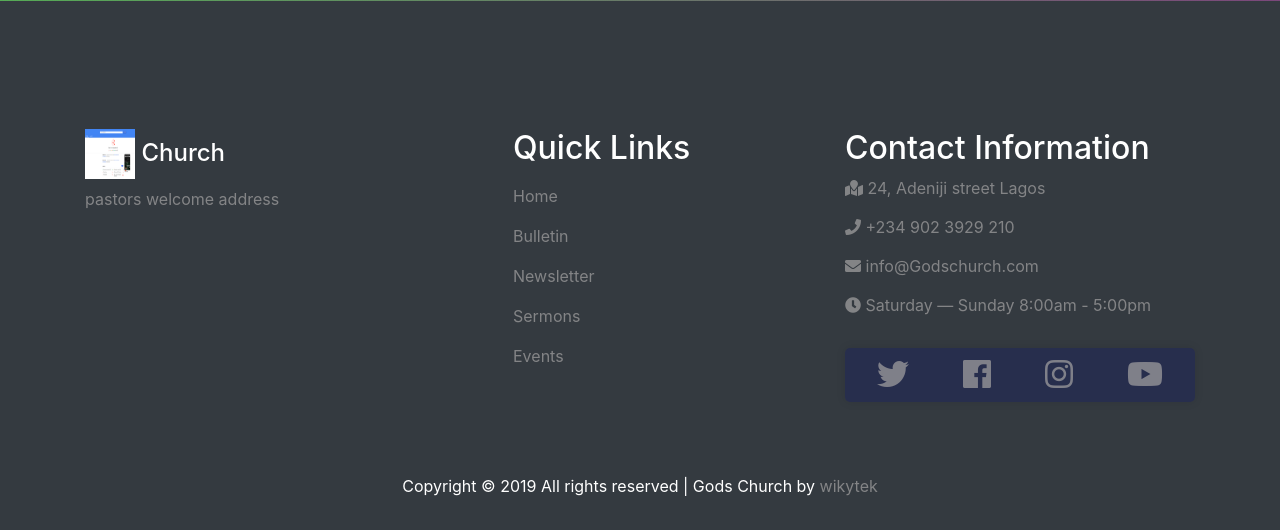
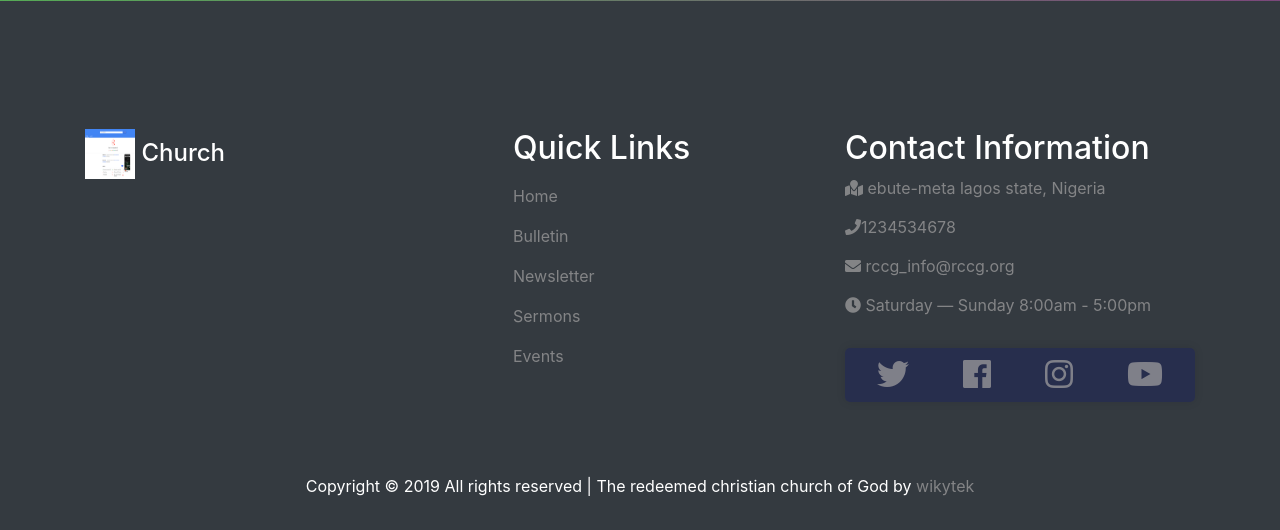
Before and after one commit to haastrupea/trinity, a PHP site: page /index.php in a window 1280 px wide. Shown: the part 4172-4702 px from the top of the page. Run offline with PHP 8.4, Linux system fonts and the light colour scheme; data comes from the database, SQL or seed files in the repository.

Commit message:
relaced placeholder content with db content

```diff
--- a/includes/footer.php
+++ b/includes/footer.php
@@ -11,7 +11,7 @@
                        <!-- <span>God</span> -->
                        <span>
                         <?php echo isset($church_name)? $church_name:"Church" ?></span></a></h5>
-                    <p class="animate">pastors welcome address</p>
+                    <p class="animate"></p>
                 </div>
             </div>
             <div class="col-md-4">
@@ -30,18 +30,29 @@
                 <div class="mb-4 animate">
                     <h2 >Contact Information</h2>
                     <ul class="list-unstyled contact-detail">
-               <li><span class="fa fa-map-marked"></span><span class="text"> 24, Adeniji street Lagos</span>
+               <li><span class="fa fa-map-marked"></span><span class="text"> <?php echo $ch_addr; ?></span>
                                 </li>
-                            <li><a href="#"><span class="fas fa-phone"></span><span class="text"> +234 902 3929 210</span></a></li>
-                            <li><a href="#"><span class="fas fa-envelope"></span><span class="text"> info@Godschurch.com</span></a></li>
+                                <?php if($ch_phn1): ?>
+                            <li><a href="#"><span class="fas fa-phone"></span><span class="text"><?php echo $ch_phn1; ?></span></a></li>
+                            <?php endif ?>
+                                <?php if($ch_phn2): ?>
+                            <li><a href="#"><span class="fas fa-phone"></span><span class="text"><?php echo $ch_phn2; ?></span></a></li>
+                            <?php endif ?>
+                                <?php if($ch_phn3): ?>
+                            <li><a href="#"><span class="fas fa-phone"></span><span class="text"><?php echo $ch_phn3; ?></span></a></li>
+                            <?php endif ?>
+                                <?php if($ch_phn4): ?>
+                            <li><a href="#"><span class="fas fa-phone"></span><span class="text"><?php echo $ch_phn4; ?></span></a></li>
+                            <?php endif ?>
+                            <li><a href="#"><span class="fas fa-envelope"></span><span class="text"> <?php echo $ch_mail ?></span></a></li>
                             <li><span class="fas fa-clock"></span><span class="text"> Saturday — Sunday 8:00am -
                                     5:00pm</span></li>
                         </ul>
                     <ul class="social-media list-unstyled d-flex animate ">
-                        <li class=""><a href="#"><span class="fab fa-twitter fa-2x"></span></a></li>
-                        <li class=""><a href="#"><span class="fab fa-facebook fa-2x"></span></a></li>
-                        <li class=""><a href=" #"><span class="fab fa-instagram fa-2x"></span></a></li>
-                        <li class=""><a href=" #"><span class="fab fa-youtube fa-2x"></span></a></li>
+                        <li class=""><a href="<?php echo $ch_tw?>" target='_blank'><span class="fab fa-twitter fa-2x"></span></a></li>
+                        <li class=""><a href="<?php echo $ch_fb ?>" target='_blank'><span class="fab fa-facebook fa-2x"></span></a></li>
+                        <li class=""><a href=" <?php echo  $ch_ig?>" target='_blank'><span class="fab fa-instagram fa-2x"></span></a></li>
+                        <li class=""><a href="<?php echo  $ch_ytube ?>" target='_blank'><span class="fab fa-youtube fa-2x"></span></a></li>
                     </ul>
                 </div>
             </div>
@@ -49,7 +60,7 @@
         <div class="row">
             <div class="col-md-12 text-center animate">
                 <p class="text-white">Copyright &copy;
-                    <?php echo date("Y") ?> All rights reserved | Gods Church <i class="icon-heart" aria-hidden="true"></i>
+                    <?php echo date("Y") ?> All rights reserved | <?php echo $ch_name ?> <i class="icon-heart" aria-hidden="true"></i>
                     by <a href="#" target="_blank">wikytek</a> </p>
             </div>
         </div>
```
